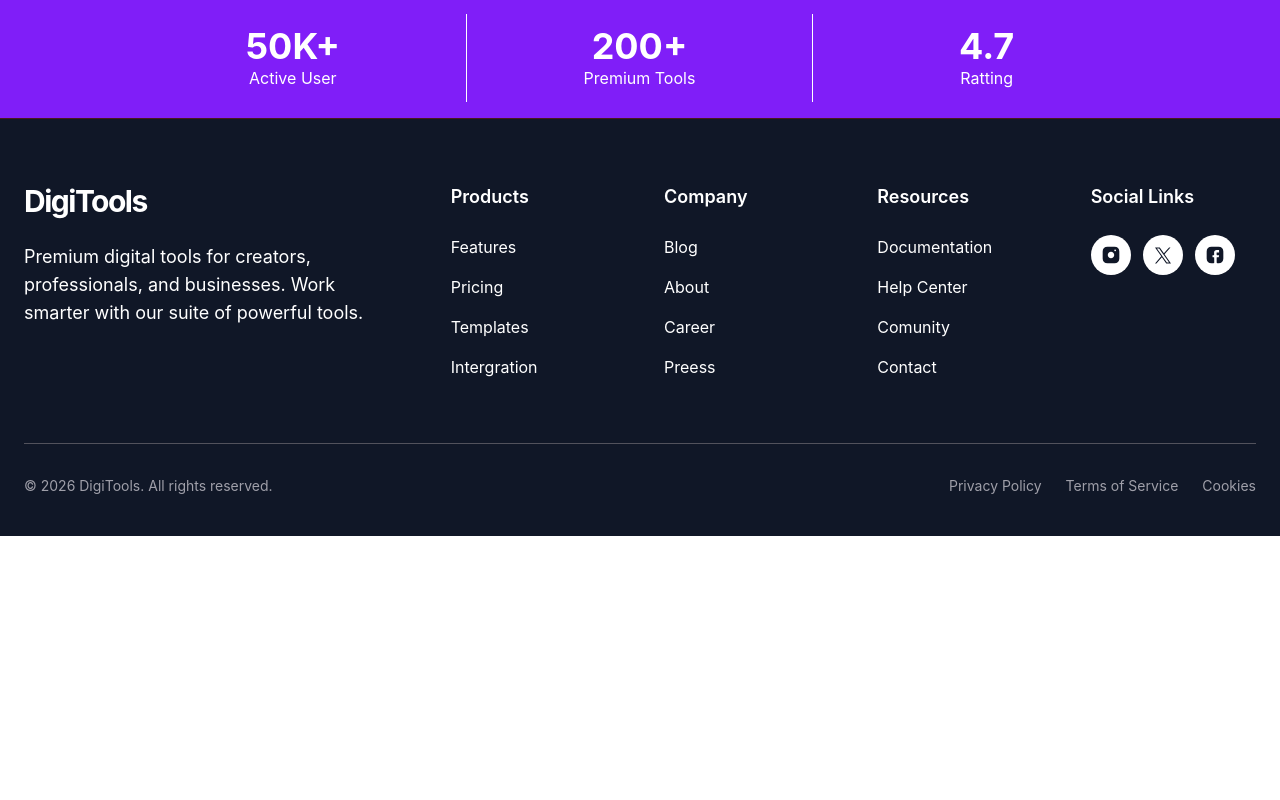
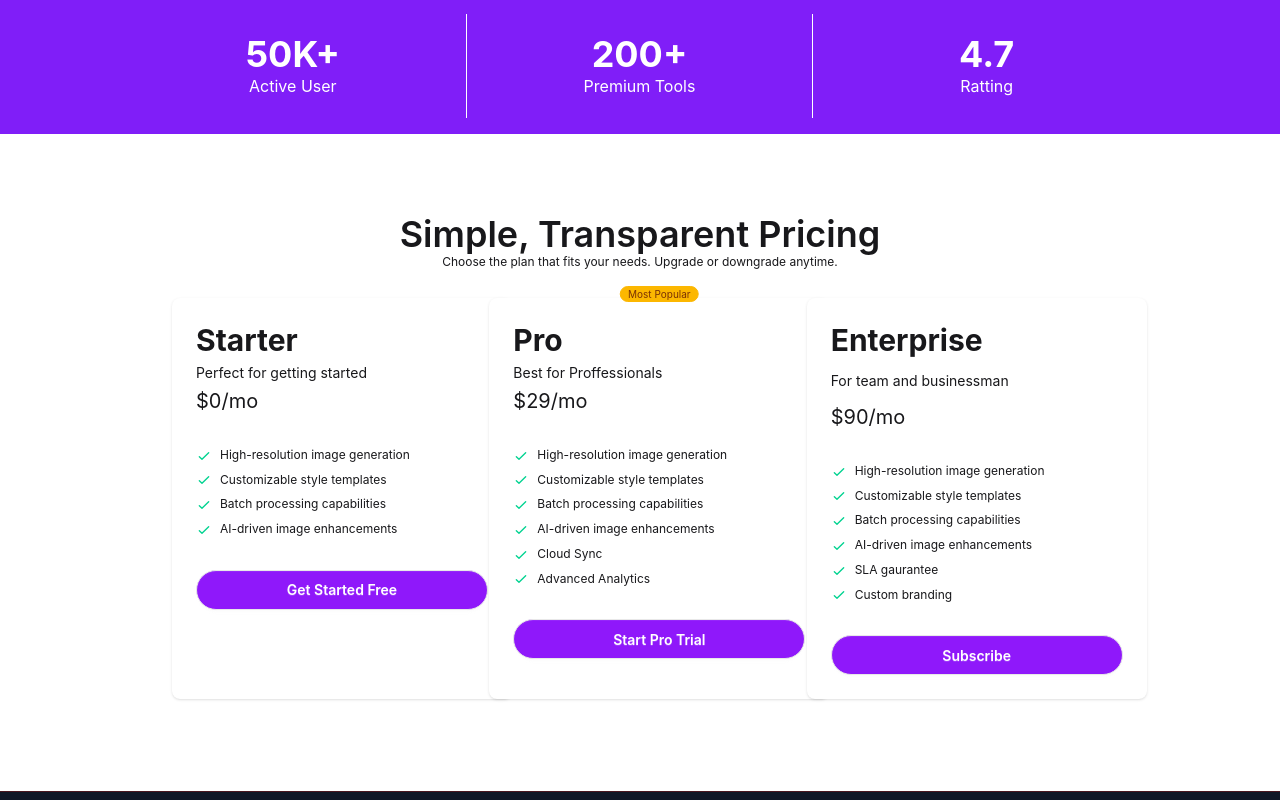
Before and after one commit to rumel-devv/digii-tools, a React (Vite) app: page / in a window 1280 px wide. Shown: the part 760-1560 px from the top of the page. Before the commit the page ends 1296 px from the top, so only its background shows below. Built offline with nearby package versions, Linux system fonts and the light colour scheme.

Commit message:
finished design pricing section

```diff
--- a/src/App.jsx
+++ b/src/App.jsx
@@ -2,6 +2,7 @@ import './App.css'
 import Banner from './Components/Banner'
 import Footer from './Components/Footer'
 import NavBar from './Components/Navbar'
+import Pricing from './Components/Pricing'
 import UserDtls from './Components/UserDtls'
 
 function App() {
@@ -13,7 +14,7 @@ function App() {
       <Banner></Banner>
       <UserDtls></UserDtls>
 
-
+       <Pricing></Pricing>
       <Footer></Footer>
     </>
   )
--- a/src/Components/Banner.jsx
+++ b/src/Components/Banner.jsx
@@ -23,7 +23,7 @@ const Banner = () => {
            Access premium AI tools, design assets, templates, and productivity software—all in one place. Start creating faster today.Explore Products</p>
 
           <div className="flex flex-wrap gap-3 pt-3 ">
-            <button className=" px-4 py-2 rounded-2xl font-semibold text-md shadow-xl flex items-center gap-3  text-white bg-[#801EF8]"> Get Unlimited Access  </button>
+            <button className=" px-4 py-2 rounded-2xl font-semibold text-md shadow-xl flex items-center gap-3  text-white bg-[#801EF8]"> Get Unlimited Access <span className="text-xl">→</span> </button>
             <button className=" px-4 py-2 rounded-2xl font-semibold text-md shadow-xl flex items-center gap-1 text-[#801EF8] border border-[#801EF8]">
               <img src={demoImg} alt="Demo Image"></img>Watch demo</button>
           </div>
--- /dev/null
+++ b/src/Components/Pricing.jsx
@@ -0,0 +1,134 @@
+import React from 'react';
+
+const Pricing = () => {
+    return (
+        <div className="w-full md:w-9/12 mx-auto py-20 space-y-4 ">
+          <div className='text-center'>
+            <h2 className='text-2xl md:text-4xl font-semibold'>Simple, Transparent Pricing</h2>
+            <p className='text-xs'>Choose the plan that fits your needs. Upgrade or downgrade anytime.</p>
+          </div>
+
+          <div className='grid grid-cols-1 md:grid-cols-2 lg:grid-cols-3 gap-4 p-3 mx-auto'>
+
+          <div className="card w-full md:w-85 bg-base-100 shadow-sm">
+  <div className="card-body">
+    <div className='space-y-1'>
+      <h2 className="text-3xl font-bold ">Starter</h2>
+      <p>Perfect for getting started</p>
+      <span className="text-xl">$0/mo</span>
+    </div>
+    <ul className="mt-6 flex flex-col gap-2 text-xs">
+      <li>
+        <svg xmlns="http://www.w3.org/2000/svg" className="size-4 me-2 inline-block text-success" fill="none" viewBox="0 0 24 24" stroke="currentColor"><path strokeLinecap="round" strokeLinejoin="round" strokeWidth="2" d="M5 13l4 4L19 7" /></svg>
+        <span>High-resolution image generation</span>
+      </li>
+      <li>
+        <svg xmlns="http://www.w3.org/2000/svg" className="size-4 me-2 inline-block text-success" fill="none" viewBox="0 0 24 24" stroke="currentColor"><path strokeLinecap="round" strokeLinejoin="round" strokeWidth="2" d="M5 13l4 4L19 7" /></svg>
+        <span>Customizable style templates</span>
+      </li>
+      <li>
+        <svg xmlns="http://www.w3.org/2000/svg" className="size-4 me-2 inline-block text-success" fill="none" viewBox="0 0 24 24" stroke="currentColor"><path strokeLinecap="round" strokeLinejoin="round" strokeWidth="2" d="M5 13l4 4L19 7" /></svg>
+        <span>Batch processing capabilities</span>
+      </li>
+      <li>
+        <svg xmlns="http://www.w3.org/2000/svg" className="size-4 me-2 inline-block text-success" fill="none" viewBox="0 0 24 24" stroke="currentColor"><path strokeLinecap="round" strokeLinejoin="round" strokeWidth="2" d="M5 13l4 4L19 7" /></svg>
+        <span>AI-driven image enhancements</span>
+      </li>
+
+    </ul>
+    <div className="mt-6">
+      <button className="btn bg-[#8F18FA] rounded-full btn-block text-white">Get Started Free</button>
+    </div>
+  </div>
+          </div>
+
+          <div className="card w-full md:w-85 bg-base-100 shadow-sm relative">
+  <div className="card-body">
+    <span className="badge badge-xs badge-warning absolute -top-3 left-1/2 transform -translate-x-1/2">Most Popular</span>
+    <div className='space-y-1'>
+      <h2 className="text-3xl font-bold">Pro</h2>
+      <p>Best for Proffessionals</p>
+      <span className="text-xl">$29/mo</span>
+    </div>
+    <ul className="mt-6 flex flex-col gap-2 text-xs">
+      <li>
+        <svg xmlns="http://www.w3.org/2000/svg" className="size-4 me-2 inline-block text-success" fill="none" viewBox="0 0 24 24" stroke="currentColor"><path strokeLinecap="round" strokeLinejoin="round" strokeWidth="2" d="M5 13l4 4L19 7" /></svg>
+        <span>High-resolution image generation</span>
+      </li>
+      <li>
+        <svg xmlns="http://www.w3.org/2000/svg" className="size-4 me-2 inline-block text-success" fill="none" viewBox="0 0 24 24" stroke="currentColor"><path strokeLinecap="round" strokeLinejoin="round" strokeWidth="2" d="M5 13l4 4L19 7" /></svg>
+        <span>Customizable style templates</span>
+      </li>
+      <li>
+        <svg xmlns="http://www.w3.org/2000/svg" className="size-4 me-2 inline-block text-success" fill="none" viewBox="0 0 24 24" stroke="currentColor"><path strokeLinecap="round" strokeLinejoin="round" strokeWidth="2" d="M5 13l4 4L19 7" /></svg>
+        <span>Batch processing capabilities</span>
+      </li>
+      <li>
+        <svg xmlns="http://www.w3.org/2000/svg" className="size-4 me-2 inline-block text-success" fill="none" viewBox="0 0 24 24" stroke="currentColor"><path strokeLinecap="round" strokeLinejoin="round" strokeWidth="2" d="M5 13l4 4L19 7" /></svg>
+        <span>AI-driven image enhancements</span>
+      </li>
+      <li>
+        <svg xmlns="http://www.w3.org/2000/svg" className="size-4 me-2 inline-block text-success" fill="none" viewBox="0 0 24 24" stroke="currentColor"><path strokeLinecap="round" strokeLinejoin="round" strokeWidth="2" d="M5 13l4 4L19 7" /></svg>
+        <span>Cloud Sync</span>
+      </li>
+      <li>
+        <svg xmlns="http://www.w3.org/2000/svg" className="size-4 me-2 inline-block text-success" fill="none" viewBox="0 0 24 24" stroke="currentColor"><path strokeLinecap="round" strokeLinejoin="round" strokeWidth="2" d="M5 13l4 4L19 7" /></svg>
+        <span>Advanced Analytics</span>
+      </li>
+
+    </ul>
+    <div className="mt-6">
+      <button className="btn bg-[#8F18FA] rounded-full btn-block text-white">Start Pro Trial</button>
+    </div>
+  </div>
+          </div>
+
+          <div className="card w-full md:w-85 bg-base-100 shadow-sm">
+  <div className="card-body">
+
+    <div className='space-y-3'>
+      <h2 className="text-3xl font-bold">Enterprise</h2>
+      <p>For team and businessman</p>
+      <span className="text-xl">$90/mo</span>
+    </div>
+    <ul className="mt-6 flex flex-col gap-2 text-xs">
+      <li>
+        <svg xmlns="http://www.w3.org/2000/svg" className="size-4 me-2 inline-block text-success" fill="none" viewBox="0 0 24 24" stroke="currentColor"><path strokeLinecap="round" strokeLinejoin="round" strokeWidth="2" d="M5 13l4 4L19 7" /></svg>
+        <span>High-resolution image generation</span>
+      </li>
+      <li>
+        <svg xmlns="http://www.w3.org/2000/svg" className="size-4 me-2 inline-block text-success" fill="none" viewBox="0 0 24 24" stroke="currentColor"><path strokeLinecap="round" strokeLinejoin="round" strokeWidth="2" d="M5 13l4 4L19 7" /></svg>
+        <span>Customizable style templates</span>
+      </li>
+      <li>
+        <svg xmlns="http://www.w3.org/2000/svg" className="size-4 me-2 inline-block text-success" fill="none" viewBox="0 0 24 24" stroke="currentColor"><path strokeLinecap="round" strokeLinejoin="round" strokeWidth="2" d="M5 13l4 4L19 7" /></svg>
+        <span>Batch processing capabilities</span>
+      </li>
+      <li>
+        <svg xmlns="http://www.w3.org/2000/svg" className="size-4 me-2 inline-block text-success" fill="none" viewBox="0 0 24 24" stroke="currentColor"><path strokeLinecap="round" strokeLinejoin="round" strokeWidth="2" d="M5 13l4 4L19 7" /></svg>
+        <span>AI-driven image enhancements</span>
+      </li>
+      <li>
+        <svg xmlns="http://www.w3.org/2000/svg" className="size-4 me-2 inline-block text-success" fill="none" viewBox="0 0 24 24" stroke="currentColor"><path strokeLinecap="round" strokeLinejoin="round" strokeWidth="2" d="M5 13l4 4L19 7" /></svg>
+        <span>SLA gaurantee</span>
+      </li>
+      <li>
+        <svg xmlns="http://www.w3.org/2000/svg" className="size-4 me-2 inline-block text-success" fill="none" viewBox="0 0 24 24" stroke="currentColor"><path strokeLinecap="round" strokeLinejoin="round" strokeWidth="2" d="M5 13l4 4L19 7" /></svg>
+        <span>Custom branding</span>
+      </li>
+
+    </ul>
+    <div className="mt-6">
+      <button className="btn bg-[#8F18FA] rounded-full btn-block text-white">Subscribe</button>
+    </div>
+  </div>
+          </div>
+
+          </div>
+
+
+         </div>
+    );
+};
+
+export default Pricing;
--- a/src/Components/UserDtls.jsx
+++ b/src/Components/UserDtls.jsx
@@ -4,15 +4,15 @@ const UserDtls = () => {
     return (
         <div className='bg-[#801EF8] p-4  '>
            <div className=' grid grid-cols-1 md:grid-cols-3 w-10/12 mx-auto text-center'>
-             <div className=' text-white p-3  md:border-r '>
+             <div className=' text-white p-5  md:border-r '>
                 <p className='text-4xl font-bold'>50K+</p>
                 <p className='text-md'>Active User</p>
             </div>
-             <div className=' text-white p-3  md:border-r '>
+             <div className=' text-white p-5  md:border-r '>
                 <p className='text-4xl font-bold'>200+</p>
                 <p className='text-md'>Premium Tools</p>
             </div>
-             <div className=' text-white p-3 '>
+             <div className=' text-white p-5 '>
                 <p className='text-4xl font-bold'>4.7</p>
                 <p className='text-md'>Ratting</p>
             </div>
```
